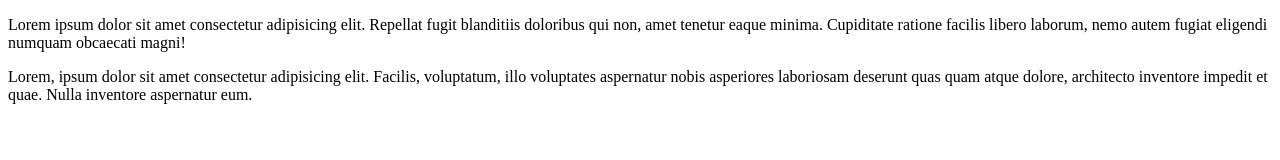
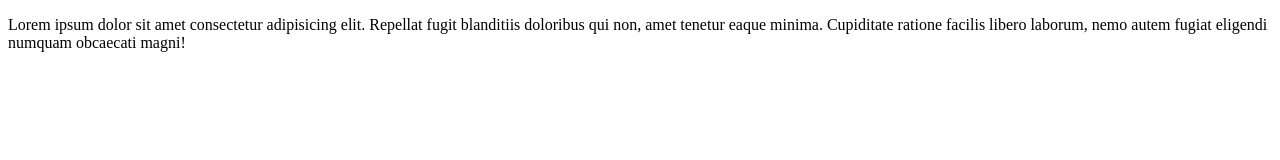
Before and after one commit to jaehanjung/git-practice, a plain HTML site: page index.html in a window 1280 px wide. Drawn offline with Linux system fonts and the light colour scheme.

Commit message:
스탬 커밋 수정

```diff
--- a/index.html
+++ b/index.html
@@ -11,8 +11,7 @@
 <body>
   <p>Lorem ipsum dolor sit amet consectetur adipisicing elit. Repellat fugit blanditiis doloribus qui non, amet tenetur eaque
     minima. Cupiditate ratione facilis libero laborum, nemo autem fugiat eligendi numquam obcaecati magni!</p>
-  <p>Lorem, ipsum dolor sit amet consectetur adipisicing elit. Facilis, voluptatum, illo voluptates aspernatur nobis asperiores
-    laboriosam deserunt quas quam atque dolore, architecto inventore impedit et quae. Nulla inventore aspernatur eum.</p>
+
 </body>
 
 </html>
```
